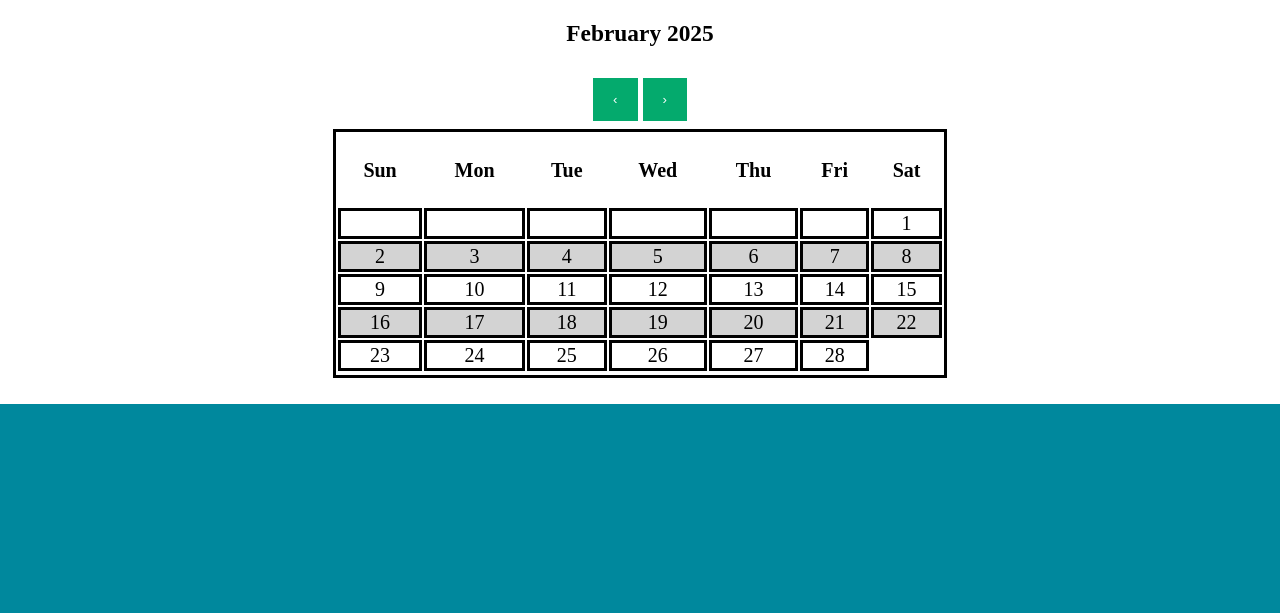
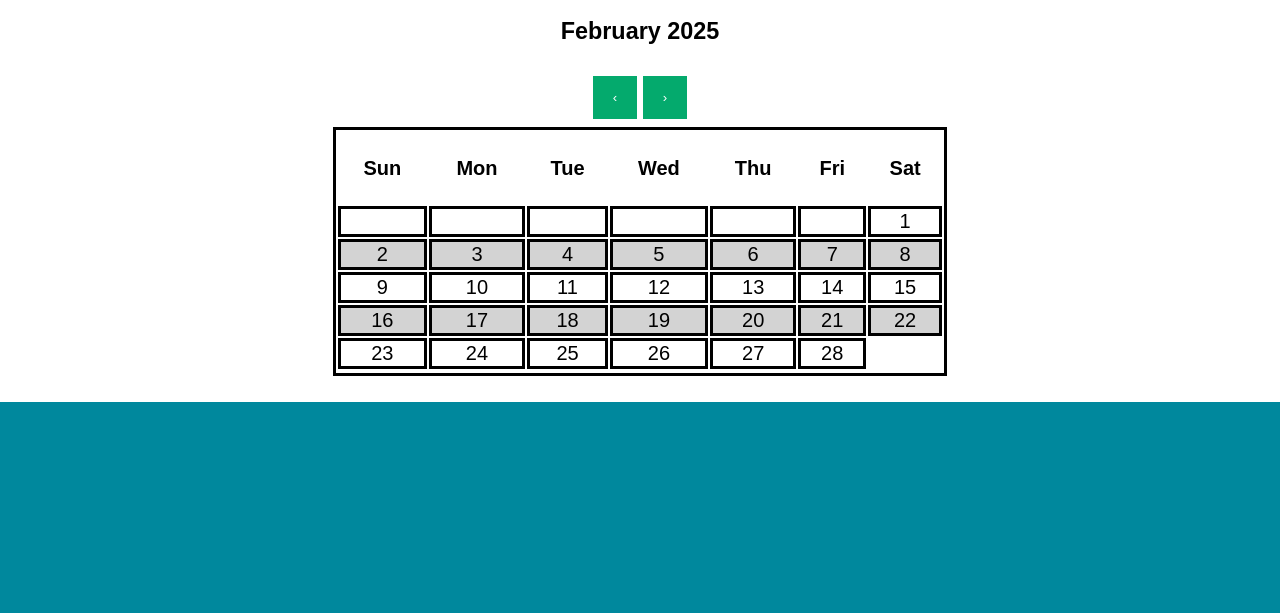
Before and after one commit to KadenSmith0124/Event-Manager-System, a website: page index.html in a window 1280 px wide. Shown: the part 187-800 px from the top of the page. Drawn offline with Linux system fonts and the light colour scheme; a web font is replaced by a local one.

Commit message:
Update index.html

```diff
--- a/index.html
+++ b/index.html
@@ -24,7 +24,7 @@
       </ul>
     </nav>
 
-    <main>
+    <main style="font-family: Ludica, Arial, sans-serif;>
       <div class="wrapper">
         <div class="container-calendar">
           <div id="center">
```
